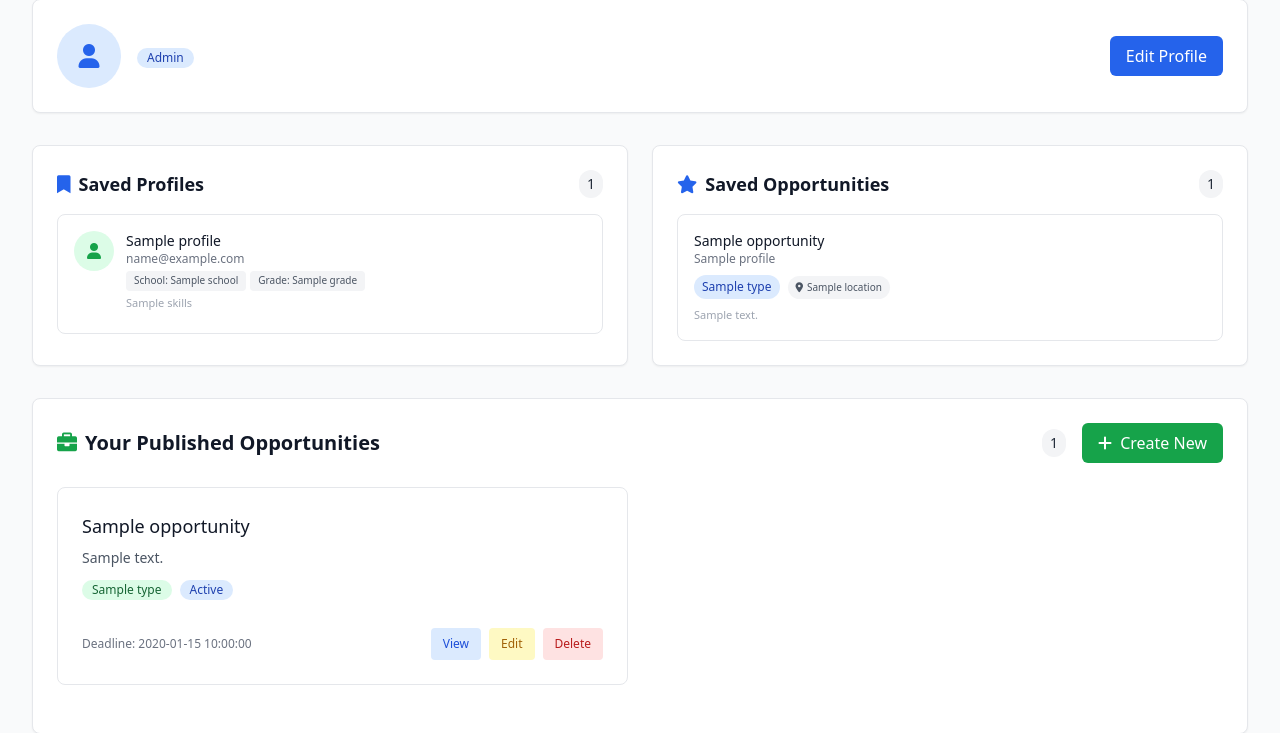
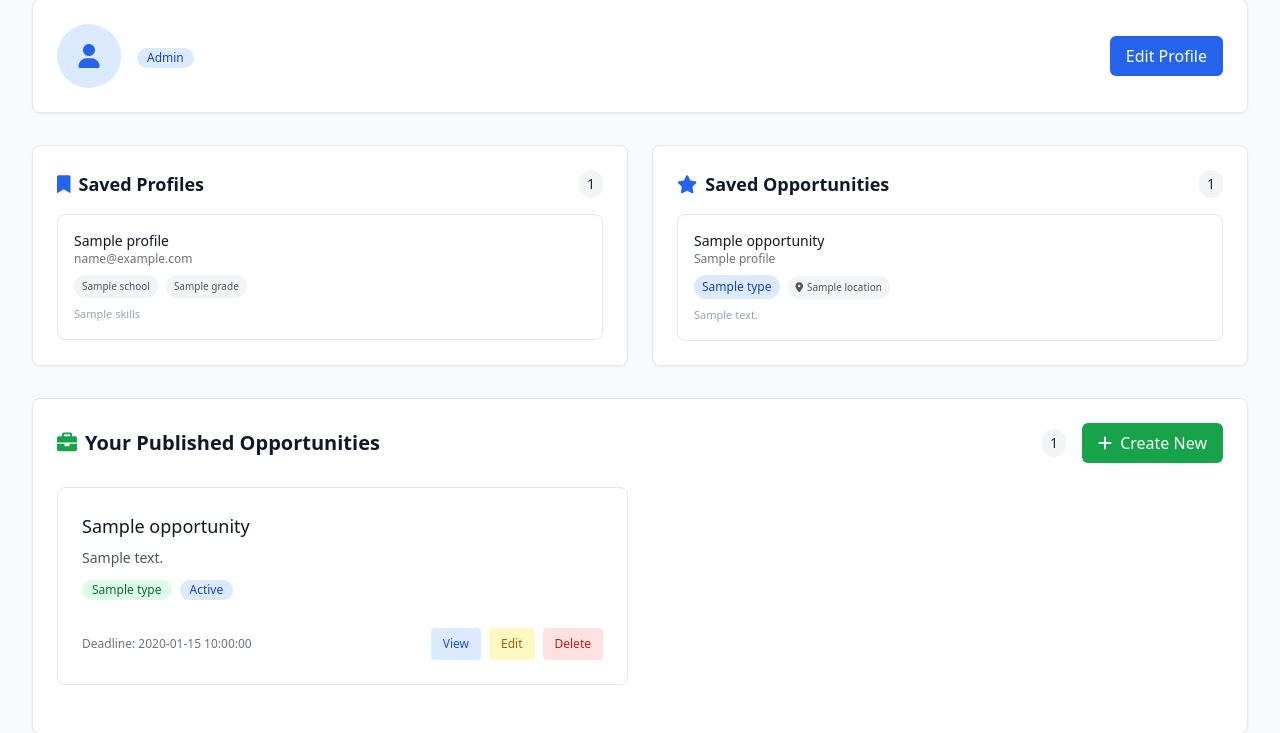
Before and after one commit to PrathyushY/InterSpark, a Flask app: template templates/dashboard.html in a window 1280 px wide. Shown: the part 197-930 px from the top of the page. Run offline with Flask 3, Linux system fonts and the light colour scheme; the template is opened without the code that fills it: most values are stand-ins (such as "Sample title", 1, 10 or a date in 2020); parts of the project's set-up code (start-up, migrations or seed data) failed here and were passed over; some libraries are stand-ins or nearby versions.

Commit message:
Final changes

```diff
--- a/templates/dashboard.html
+++ b/templates/dashboard.html
@@ -67,33 +67,28 @@
                     {% set profile = saved_profile.profiles if saved_profile.profiles else saved_profile %}
                     {% set pid = profile.id or saved_profile.profile_id %}
                     <div id="saved-profile-{{ pid }}" class="group border border-gray-200 rounded-lg p-4 hover:bg-gray-50 transition duration-200 flex items-stretch justify-between min-h-[120px]">
-                        <a href="{{ url_for('view_profile', user_id=pid) }}" class="flex items-start space-x-3 flex-1 min-w-0">
-                            <div class="h-10 w-10 rounded-full bg-green-100 flex items-center justify-center flex-shrink-0">
-                                <i class="fas fa-user text-green-600"></i>
-                            </div>
-                            <div class="flex-1 min-w-0 flex flex-col">
+                        <a href="{{ url_for('view_profile', user_id=pid) }}" class="flex-1 min-w-0 flex flex-col">
                             <h4 class="text-sm font-medium text-gray-900 truncate">{{ profile.name or profile.organization_name or 'Anonymous' }}</h4>
                             <p class="text-xs text-gray-500 truncate">{{ profile.email or 'No email' }}</p>
-                                <div class="mt-1 flex flex-wrap gap-1 min-h-[20px]">
+                            <div class="flex items-center mt-2 space-x-2">
                                 {% if profile.school %}
-                                    <span class="px-2 py-0.5 bg-gray-100 text-gray-600 rounded text-[10px] font-medium truncate max-w-[140px]" title="School">School: {{ profile.school }}</span>
+                                <span class="inline-flex items-center px-2 py-1 rounded-full text-[10px] font-medium bg-gray-100 text-gray-600">{{ profile.school }}</span>
                                 {% endif %}
                                 {% if profile.grade %}
-                                    <span class="px-2 py-0.5 bg-gray-100 text-gray-600 rounded text-[10px] font-medium" title="Grade">Grade: {{ profile.grade }}</span>
+                                <span class="inline-flex items-center px-2 py-1 rounded-full text-[10px] font-medium bg-gray-100 text-gray-600">{{ profile.grade }}</span>
                                 {% endif %}
                                 {% if not profile.school and not profile.grade %}
-                                    <span class="px-2 py-0.5 text-transparent select-none">placeholder</span>
+                                <span class="inline-flex items-center px-2 py-1 rounded-full text-[10px] font-medium bg-transparent text-transparent select-none">info</span>
                                 {% endif %}
                             </div>
                             {% if profile.skills %}
-                                <p class="text-[11px] text-gray-400 mt-1 line-clamp-1">{{ profile.skills }}</p>
+                            <p class="text-[11px] text-gray-400 mt-2 line-clamp-2">{{ profile.skills }}</p>
                             {% elif profile.bio %}
-                                <p class="text-[11px] text-gray-400 mt-1 line-clamp-1">{{ profile.bio }}</p>
+                            <p class="text-[11px] text-gray-400 mt-2 line-clamp-2">{{ profile.bio }}</p>
                             {% else %}
-                                <span class="mt-1 text-[11px] text-transparent select-none">placeholder</span>
+                            <span class="mt-2 text-[11px] text-transparent select-none">placeholder</span>
                             {% endif %}
                             <div class="mt-auto"></div>
-                            </div>
                         </a>
                         <div class="flex flex-col items-end justify-between opacity-0 group-hover:opacity-100 transition ml-3">
                             <a href="{{ url_for('view_profile', user_id=pid) }}" class="text-blue-600 hover:text-blue-800 text-xs">View</a>
@@ -109,6 +104,7 @@
                 <p class="text-gray-500 text-center py-8">No saved profiles yet</p>
             {% endif %}
         </div>
+
         <!-- Saved Opportunities -->
         <div class="bg-white rounded-lg shadow-sm border border-gray-200 p-6">
             <div class="flex items-center justify-between mb-4">
@@ -125,7 +121,7 @@
                     {% for saved_opportunity in saved_opportunities[:2] %}
                     {% set opportunity = saved_opportunity.opportunities if saved_opportunity.opportunities else saved_opportunity %}
                     {% set oid = opportunity.id or saved_opportunity.opportunity_id %}
-                    <div id="saved-opp-{{ oid }}" class="group border border-gray-200 rounded-lg p-4 hover:bg-gray-50 transition duration-200 flex items-stretch justify-between cursor-pointer min-h-[120px]">
+                    <div id="saved-opp-{{ oid }}" class="group border border-gray-200 rounded-lg p-4 hover:bg-gray-50 transition duration-200 flex items-stretch justify-between min-h-[120px]">
                         <a href="{{ url_for('opportunity_details', id=oid) }}" class="flex-1 min-w-0 flex flex-col">
                             <h4 class="text-sm font-medium text-gray-900 truncate">{{ opportunity.title or 'Untitled Opportunity' }}</h4>
                             <p class="text-xs text-gray-500 truncate">
```
Lines whose indentation alone changed are shown as unchanged.
